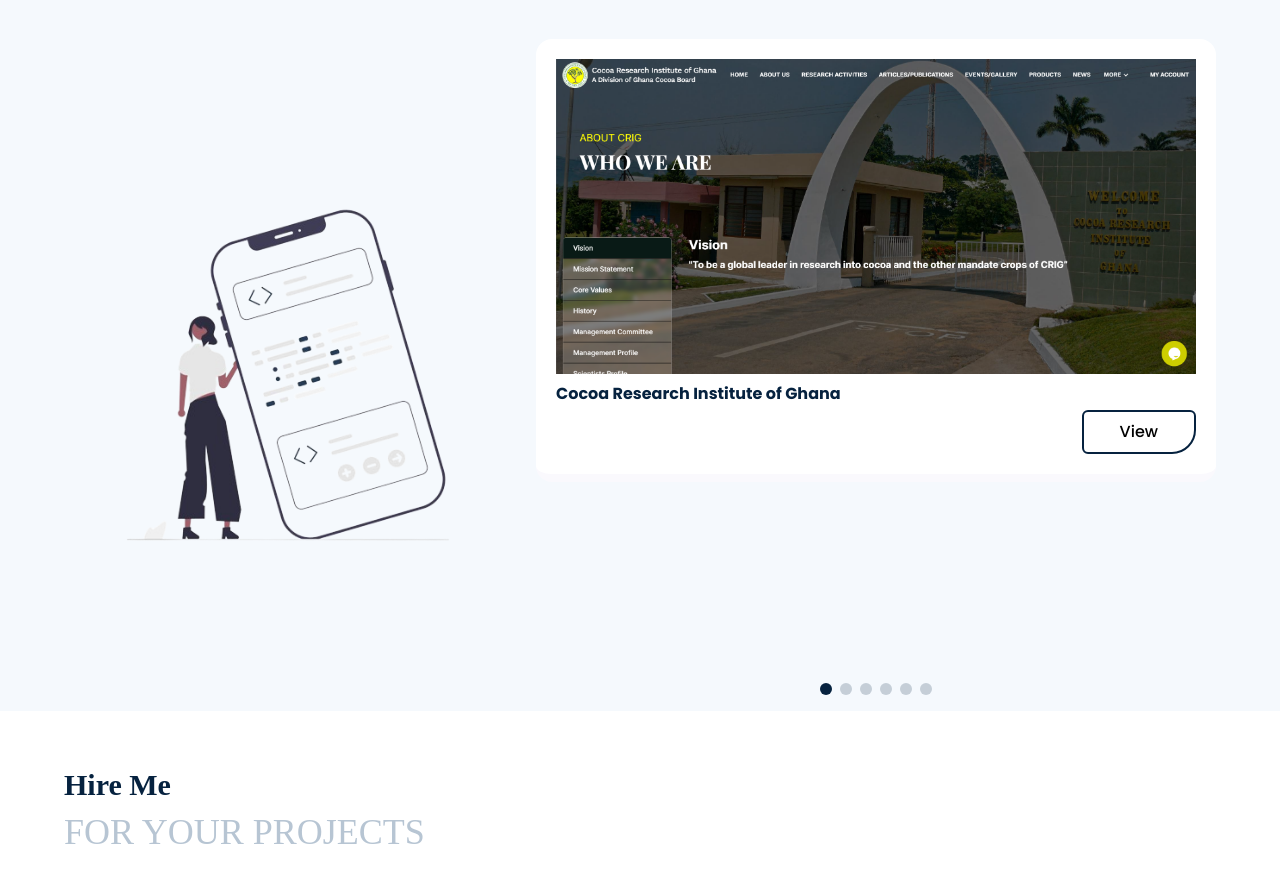
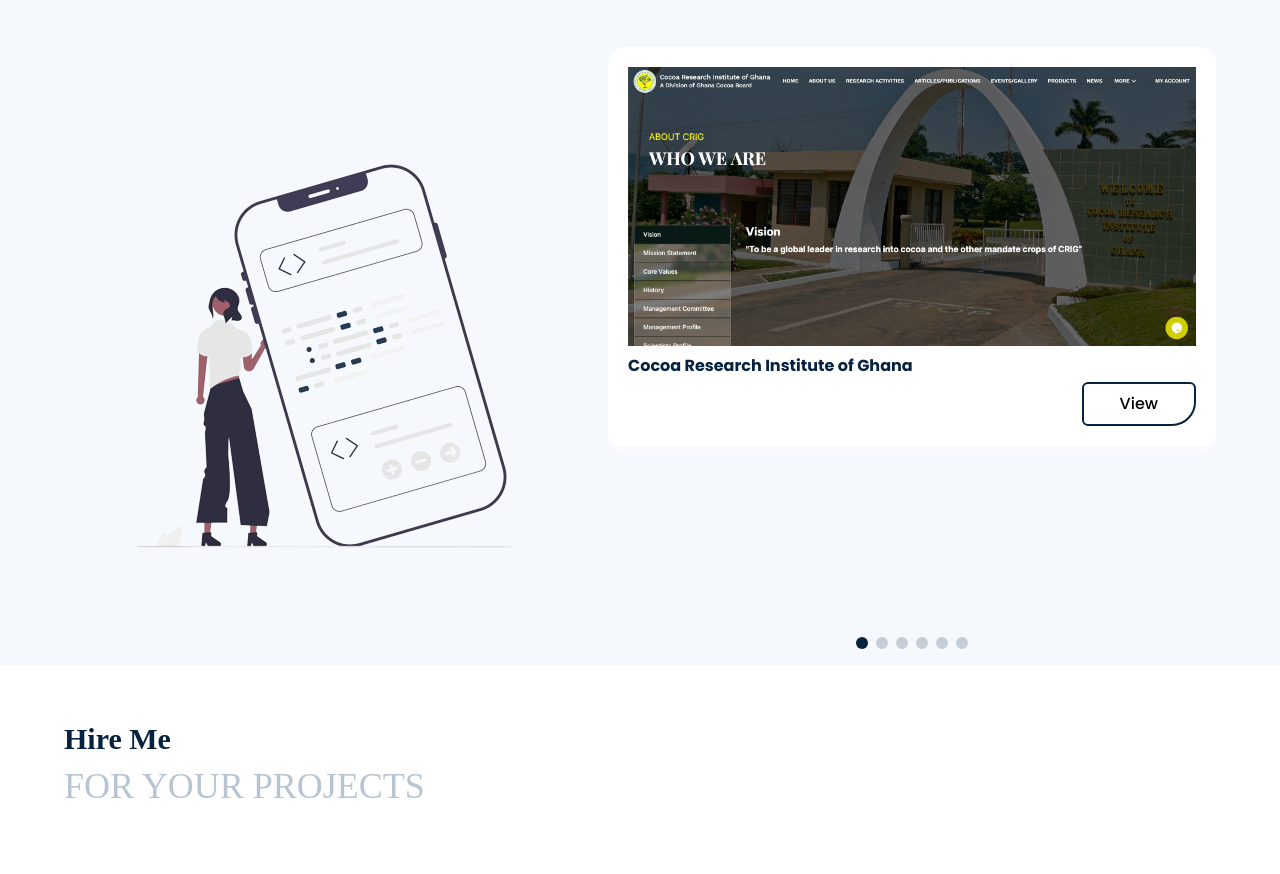
Before and after one commit to tracy1-sarah/portfolio, a React (Vite) app: page / in a window 1280 px wide. Shown: the part 2366-3240 px from the top of the page. Built offline with nearby package versions, Linux system fonts and the light colour scheme; a web font is replaced by a local one.

Commit message:
adjust width

```diff
--- a/src/components/Projects.jsx
+++ b/src/components/Projects.jsx
@@ -76,7 +76,7 @@
             src={Projects.image}
             alt="..."
             data-aos="fade-right"
-            className="w-full md:max-w-[35vw] "
+            className="w-full md:max-w-[45vw]"
           />
           <Swiper
             pagination={{
```
